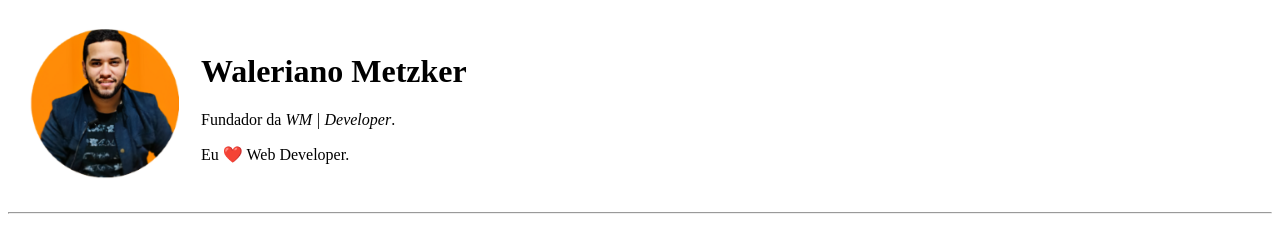
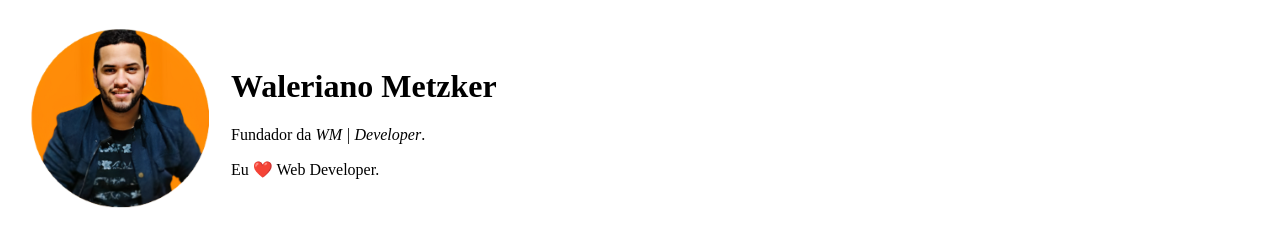
Before and after one commit to MetzkerDeveloper/Personal-Site, a plain HTML site: page index.html in a window 1280 px wide. Shown: the top 231 px of the page. Drawn offline with Linux system fonts and the light colour scheme.

Commit message:
update html

```diff
--- a/index.html
+++ b/index.html
@@ -10,7 +10,7 @@
 <body>
     <table cellspacing="20">
         <tr>
-            <td><img src="imagens/waleriano.png" alt="" width="150px"></td>
+            <td><img src="imagens/waleriano.png"></td>
             <td><h1>Waleriano Metzker</h1><p>Fundador da <em>WM | Developer</em>. </p>
               <p>Eu ❤️ Web Developer.</p></td>
         </tr>
```
